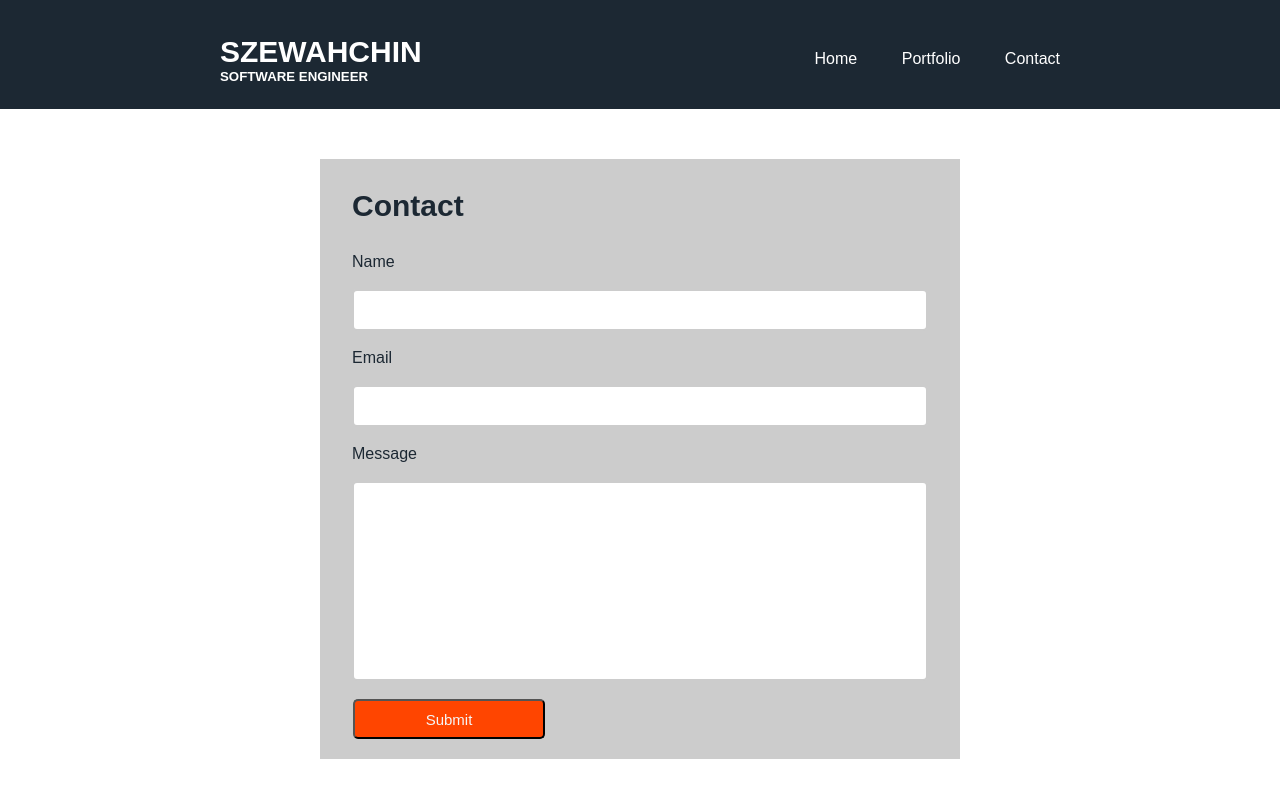
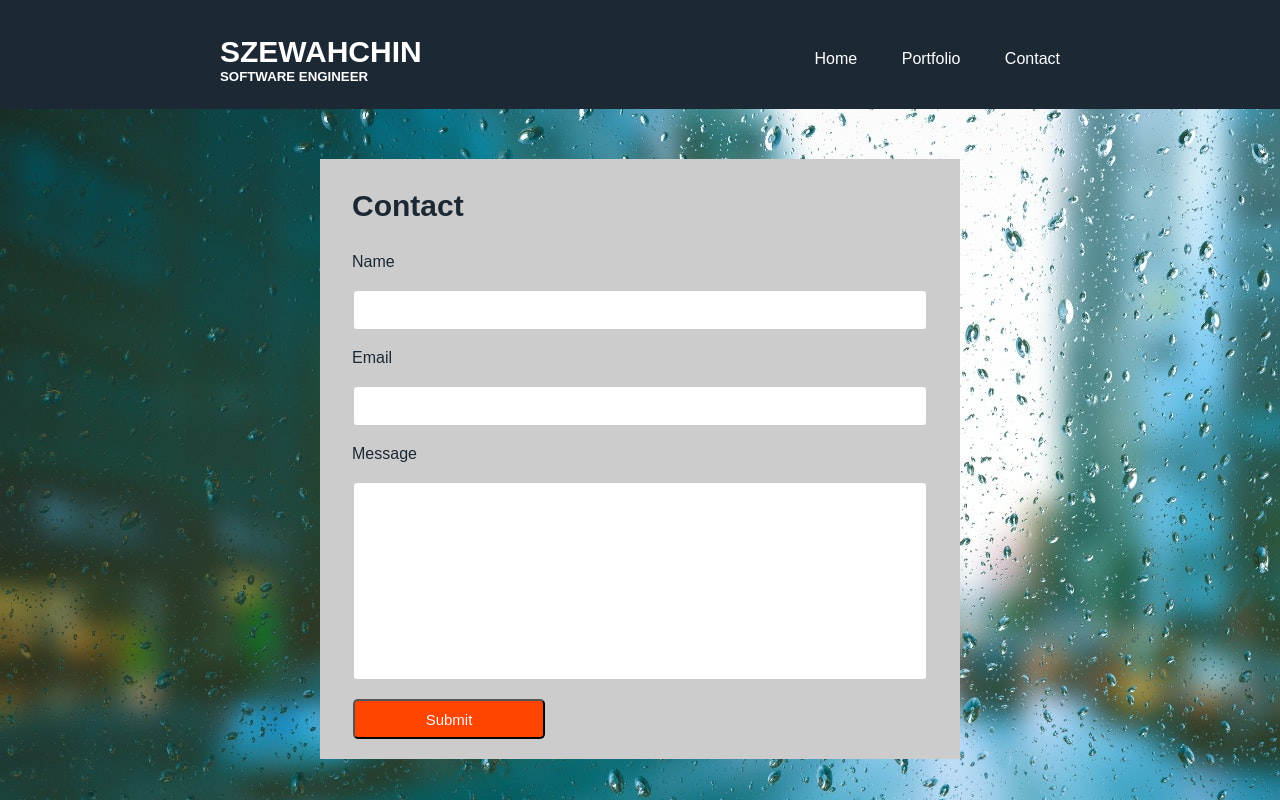
Before and after one commit to szewah/Basic-Portfolio, a plain HTML site: page contact.html in a window 1280 px wide. Drawn offline with Linux system fonts and the light colour scheme.

Commit message:
Third commit

```diff
--- a/assets/style.css
+++ b/assets/style.css
@@ -4,7 +4,7 @@
     padding: 0;
 }
 
-.body1 {
+body {
     font-family: Arial, Helvetica, sans-serif;
     width: 100%;
     background-image: url("images/backgroundimage.jpeg");
@@ -88,11 +88,6 @@ h5 {
     text-decoration: none;
 }
 
-.body2 {
-    font-family: Arial, Helvetica, sans-serif;
-    width: 100%;
-}
-
 .portfolio-content {
     width: 80%;
     margin: 50px auto;
@@ -135,12 +130,6 @@ img {
     position: relative;
     top: -50px;
     background: orangered;
-}
-
-.body3 {
-    font-family: Arial, Helvetica, sans-serif;
-    width: 100%;
-    /* background-color: orangered; */
 }
 
 .contact-form h3 {
--- a/contact.html
+++ b/contact.html
@@ -6,7 +6,7 @@
     <title>Contact</title>
     <link rel="stylesheet" href="assets/style.css">
 </head>
-<body class="body3">
+<body>
     <header class="header">
         <div class="info">
             <div><h3>SZEWAHCHIN</h3></div>
```
Also changed, not shown: index.html (+1 -1 lines), portfolio.html (+1 -1 lines).
